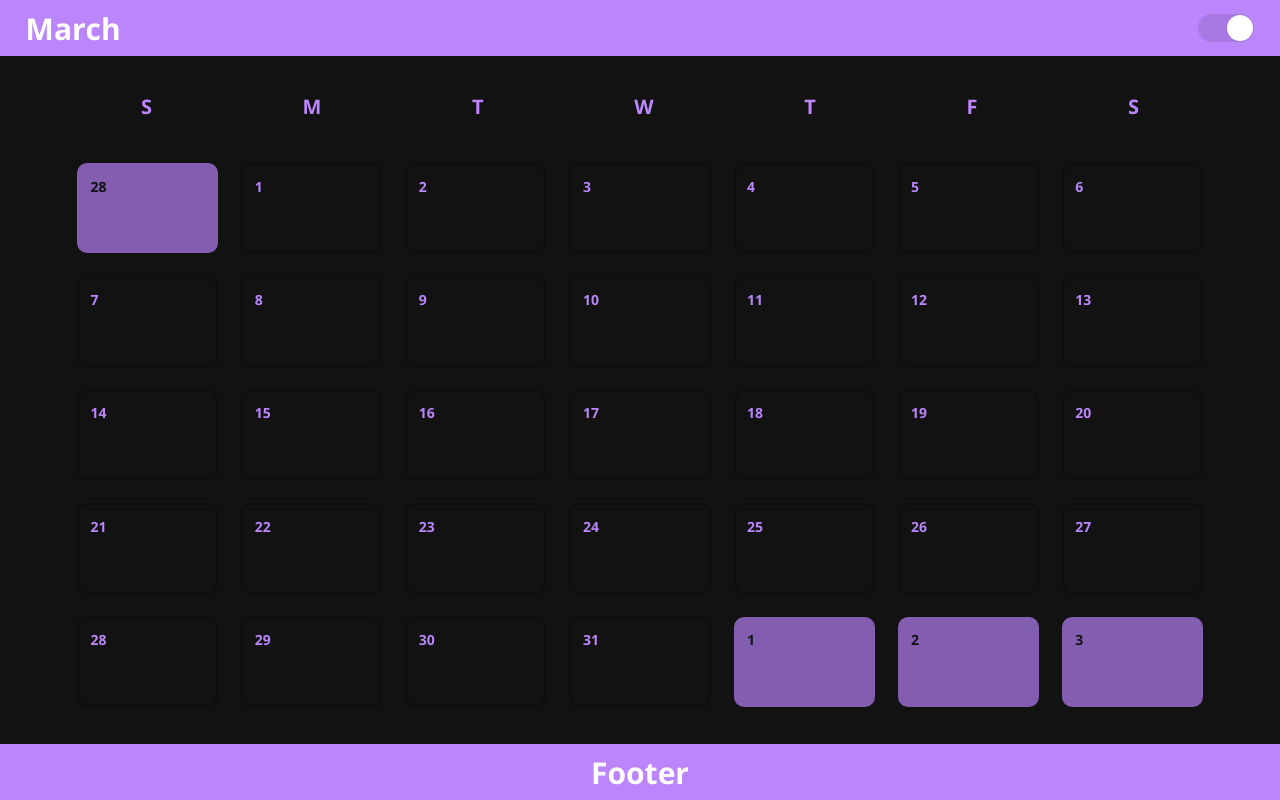
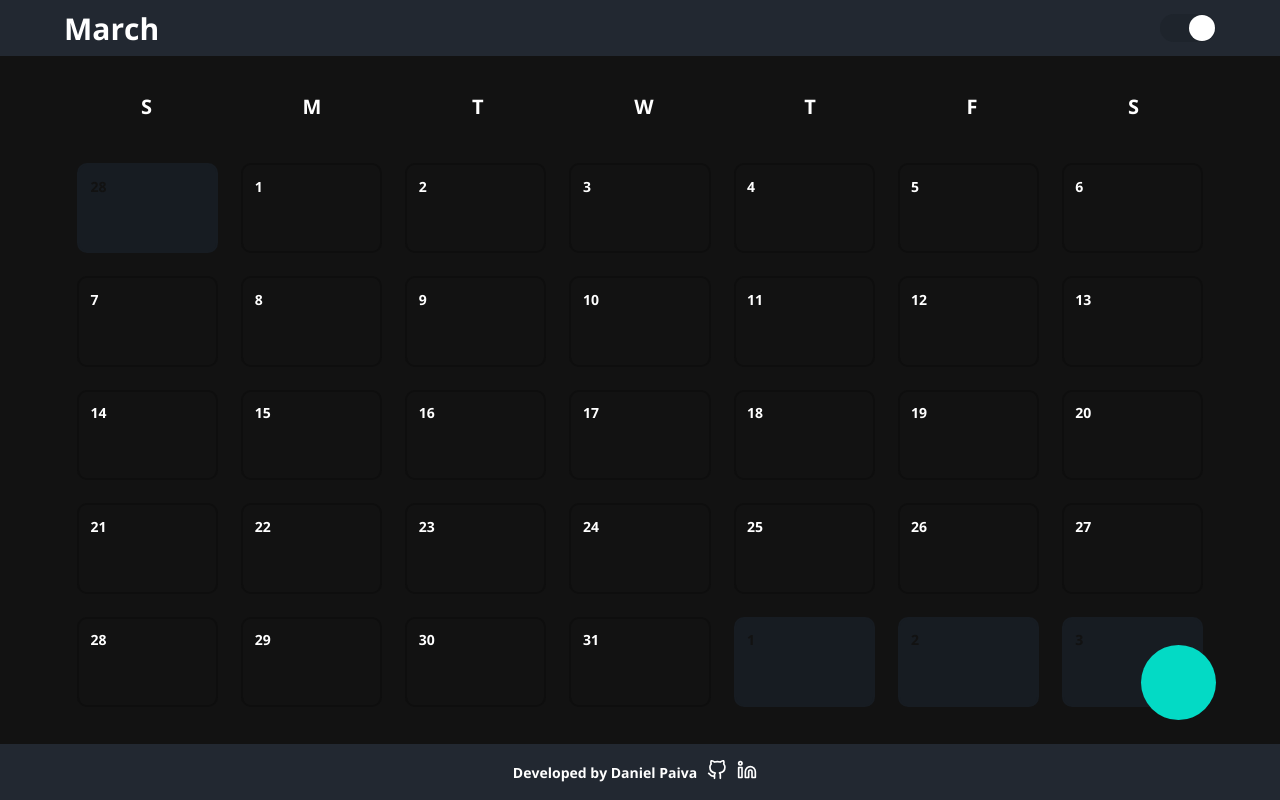
Before and after one commit to danielcspaiva/calendar, a React (Create React App) app: page / in a window 1280 px wide. Built offline with nearby package versions, Linux system fonts and the light colour scheme.

Commit message:
more layout improvements

```diff
--- a/package.json
+++ b/package.json
@@ -17,6 +17,7 @@
     "polished": "^4.1.1",
     "react": "^17.0.2",
     "react-dom": "^17.0.2",
+    "react-icons": "^4.2.0",
     "react-redux": "^7.2.3",
     "react-scripts": "4.0.3",
     "react-switch": "^6.0.0",
--- a/src/components/Calendar/Day/styles.ts
+++ b/src/components/Calendar/Day/styles.ts
@@ -29,5 +29,5 @@ export const DayOfMonth = styled.text<DayOfMonthProps>`
   font-size: 14px;
   font-weight: bold;
   color: ${({ theme, current }) =>
-    current ? theme.colors.primary : theme.colors.background};
+    current ? theme.colors.defaultText : theme.colors.background};
 `;
--- a/src/components/Calendar/WeekDays/styles.ts
+++ b/src/components/Calendar/WeekDays/styles.ts
@@ -15,6 +15,6 @@ export const DayOfWeek = styled.text`
   font-weight: bold;
   align-items: center;
   self-align: center;
-  color: ${({ theme }) => theme.colors.primary};
+  color: ${({ theme }) => theme.colors.defaultText};
   margin-bottom: 20px;
 `;
--- a/src/components/Calendar/index.tsx
+++ b/src/components/Calendar/index.tsx
@@ -1,5 +1,5 @@
 import React, { useEffect, useState } from "react";
-import { Container } from "./styles";
+import { Container, AddEventButton } from "./styles";
 import { useSelector, useDispatch } from "react-redux";
 import { setEvent, editEvent, deleteEvent } from "../../redux/actions";
 import { startOfMonth, startOfWeek, addDays } from "date-fns";
@@ -25,10 +25,15 @@ const Calendar: React.FC = () => {
     generateArray();
   }, []);
 
+  const handleCreateEvent = () => {
+    console.log("HANDLE CREATE NEW EVENT");
+  };
+
   return (
     <Container>
       <WeekDays weekArray={calendar[0]} />
       {!!calendar && calendar.map((week: Date[]) => <Week weekArray={week} />)}
+      <AddEventButton onClick={() => handleCreateEvent()} />
     </Container>
   );
 };
--- a/src/components/Calendar/styles.ts
+++ b/src/components/Calendar/styles.ts
@@ -1,4 +1,5 @@
 import styled from "styled-components";
+import { shade } from "polished";
 
 export const Container = styled.div`
   display: flex;
@@ -10,3 +11,15 @@ export const Container = styled.div`
   height: 86%;
   padding: 2%;
 `;
+
+export const AddEventButton = styled.div`
+  position: absolute;
+  bottom: 10%;
+  right: 5%;
+  height: 75px;
+  width: 75px;
+  border-radius: 75px;
+  background: ${({ theme }) => theme.colors.accent};
+  &:hover {
+    background: ${({ theme }) => shade(0.1, theme.colors.accent)};
+`;
--- a/src/components/Footer/index.tsx
+++ b/src/components/Footer/index.tsx
@@ -1,10 +1,28 @@
-import React from "react";
+import React, { useContext } from "react";
 import { Container, FooterText } from "./styles";
+import { FiLinkedin, FiGithub } from "react-icons/fi";
+import { ThemeContext } from "styled-components";
 
 const Footer: React.FC = () => {
+  const theme = useContext(ThemeContext);
   return (
     <Container>
-      <FooterText>Footer</FooterText>
+      <FooterText>Developed by Daniel Paiva</FooterText>
+      <a
+        href="https://github.com/danielcspaiva"
+        target="_blank"
+        rel="noopener noreferrer"
+      >
+        <FiGithub size={20} color={theme.colors.defaultText} />
+      </a>
+      {"  "}
+      <a
+        href="https://www.linkedin.com/in/danielcspaiva/"
+        target="_blank"
+        rel="noopener noreferrer"
+      >
+        <FiLinkedin size={20} color={theme.colors.defaultText} />
+      </a>
     </Container>
   );
 };
--- a/src/components/Footer/styles.ts
+++ b/src/components/Footer/styles.ts
@@ -1,6 +1,6 @@
 import styled from "styled-components";
 
-export const Container = styled.div`
+export const Container = styled.footer`
   height: 7%;
   width: 100%;
   background: ${({ theme }) => theme.colors.primary};
@@ -8,9 +8,13 @@ export const Container = styled.div`
   display: flex;
   align-items: center;
   justify-content: center;
+
+  > * {
+    margin-right: 10px;
+  }
 `;
 
 export const FooterText = styled.text`
-  font-size: 30px;
+  font-size: px;
   font-weight: bold;
 `;
--- a/src/components/Header/styles.ts
+++ b/src/components/Header/styles.ts
@@ -8,7 +8,7 @@ export const Container = styled.div`
   display: flex;
   align-items: center;
   justify-content: space-between;
-  padding: 0 2%;
+  padding: 0 5%;
 `;
 
 export const Month = styled.text`
--- a/src/styles/styled.d.ts
+++ b/src/styles/styled.d.ts
@@ -10,6 +10,7 @@ declare module "styled-components" {
       background: string;
       lightText: string;
       darkText: string;
+      defaultText: string;
     };
   }
 }
--- a/src/styles/themes/dark.ts
+++ b/src/styles/themes/dark.ts
@@ -1,12 +1,13 @@
 const dark = {
   title: "dark",
   colors: {
-    primary: "#BB86FC",
+    primary: "#222831",
     secondary: "#3700B3",
     accent: "#03DAC5",
     background: "#121212",
     lightText: "#FFFFFF",
     darkText: "#121212",
+    defaultText: "#FFFFFF"
   },
 };
 
--- a/src/styles/themes/light.ts
+++ b/src/styles/themes/light.ts
@@ -1,12 +1,13 @@
 const light = {
   title: "light",
   colors: {
-    primary: "#BB86FC",
+    primary: "#222831",
     secondary: "#3700B3",
     accent: "#03DAC5",
     background: "#FFFFFF",
     lightText: "#FFFFFF",
     darkText: "#121212",
+    defaultText: "#121212",
   },
 };
 
```
Also changed, not shown: 1 other file (tests, documents, lock files or other folders).
